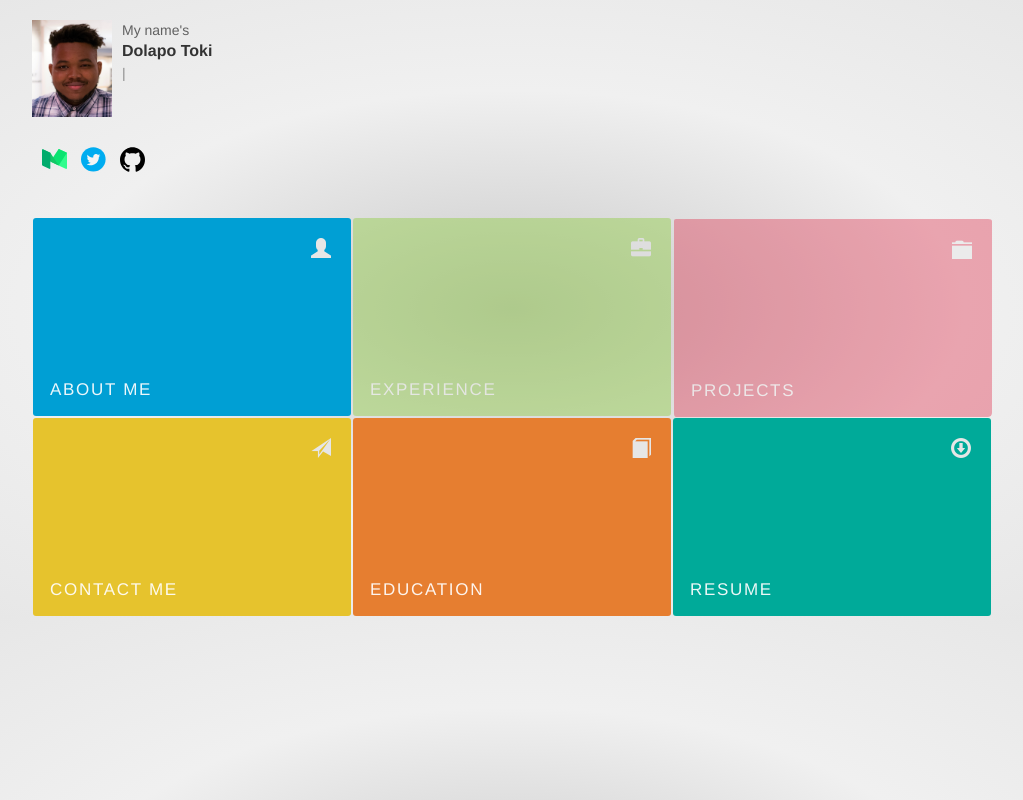
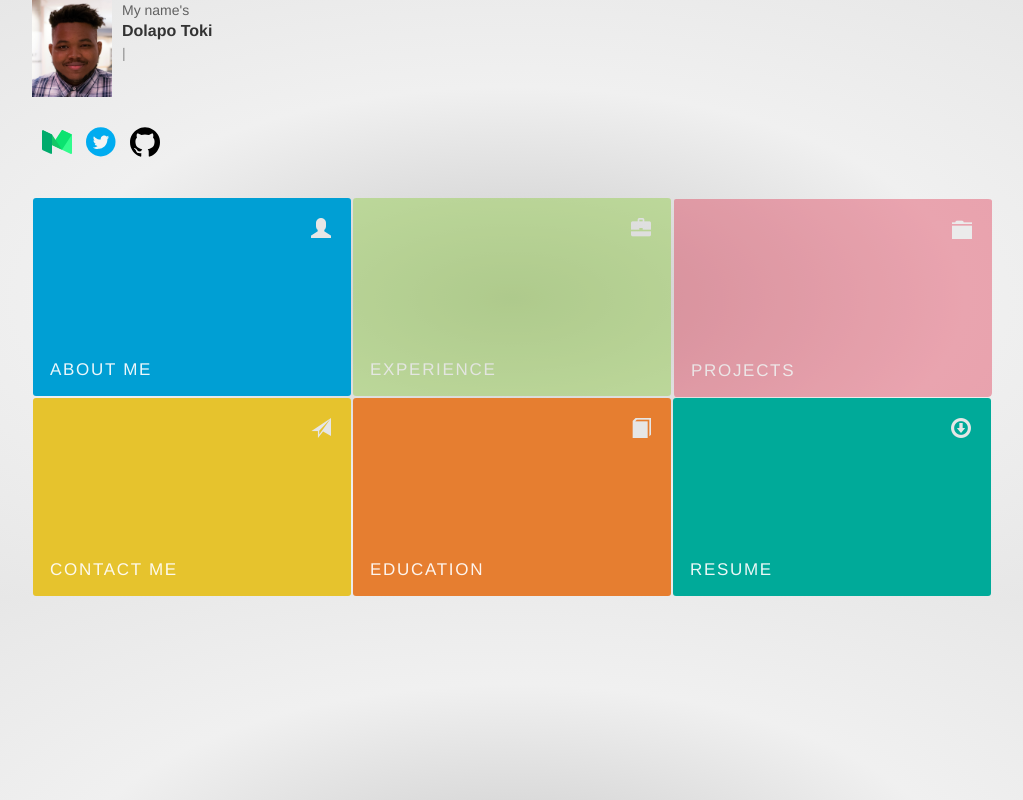
Before and after one commit to tiakindele/portfolio, a website: page app/index.html in a window 1280 px wide. Shown: the whole page, without its empty margins (128-1151 px from the left). Drawn offline with nearby package versions, Linux system fonts and the light colour scheme.

Commit message:
Removed the top margin from the profile image on the home screen Icreased icon sizes

```diff
--- a/app/css/main.css
+++ b/app/css/main.css
@@ -541,9 +541,6 @@ iframe{
     top: 0px;
     left: 90px;
 }
-.headerMargin{
-    margin-top: 20px;
-}
 #envelopeImage{
     position: relative;
     right: -4px;
--- a/app/index.html
+++ b/app/index.html
@@ -39,9 +39,9 @@
             <div id="personalInfo">
                 <!--Left pannnel holds picture and short bio-->
                 <div id="leftPersonalInfo">
-                        <img src="img/profile%20pic.jpg" width="80" alt="profile pic" class="headerMargin">
+                        <img src="img/profile%20pic.jpg" width="80" alt="profile pic">
                     <!--Short Bio-->
-                    <div id="leftIntroductions" class="headerMargin">
+                    <div id="leftIntroductions">
                         <span id="typed"></span>
                         <div  id="typed-strings">
                             <p class="light">Hello there </p>
@@ -53,9 +53,9 @@
                 <div>
                     <!--Social media icons-->
                     <div id="contactIcons">
-                        <a  href="https://blog.kuelii.com/" class="fade2" target="_blank"><img src="img/icons/medium-seeklogo.com.svg" width=25 alt="Medium icon"></a>
-                        <a  href="https://twitter.com/Capt_dt" class="fade2" target="_blank"><img src="img/icons/twitter%20round.svg" width=25 alt="Twitter icon"></a>
-                        <a  href="https://github.com/capdt" class="fade2" target="_blank"><img src="img/icons/github-logo-reverse.svg" width=25 alt="Github icon"></a>
+                        <a  href="https://blog.kuelii.com/" class="fade2" target="_blank"><img src="img/icons/medium-seeklogo.com.svg" width=30 alt="Medium icon"></a>
+                        <a  href="https://twitter.com/Capt_dt" class="fade2" target="_blank"><img src="img/icons/twitter%20round.svg" width=30 alt="Twitter icon"></a>
+                        <a  href="https://github.com/capdt" class="fade2" target="_blank"><img src="img/icons/github-logo-reverse.svg" width=30 alt="Github icon"></a>
                     </div>
                 </div>
             </div>
--- a/app/js/base.js
+++ b/app/js/base.js
@@ -69,5 +69,4 @@ function getExperience(callback){
 function enableUiElements(){
   $("#projectWindow").addClass("cardLoaded");
   $("#experienceButton").addClass("cardLoaded");
-
 }
```
Also changed, not shown: 1 other file.
